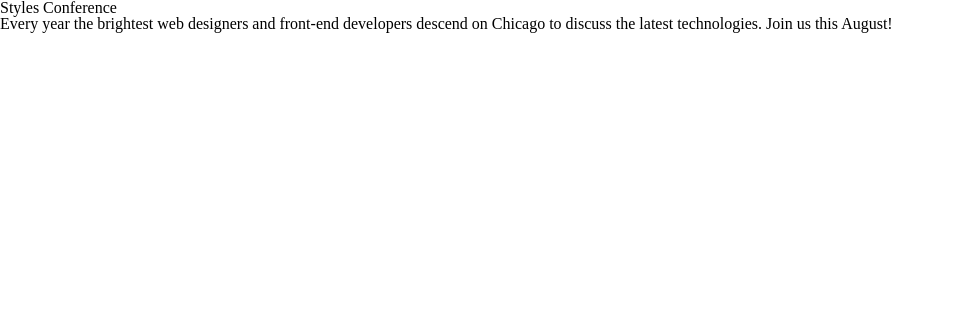
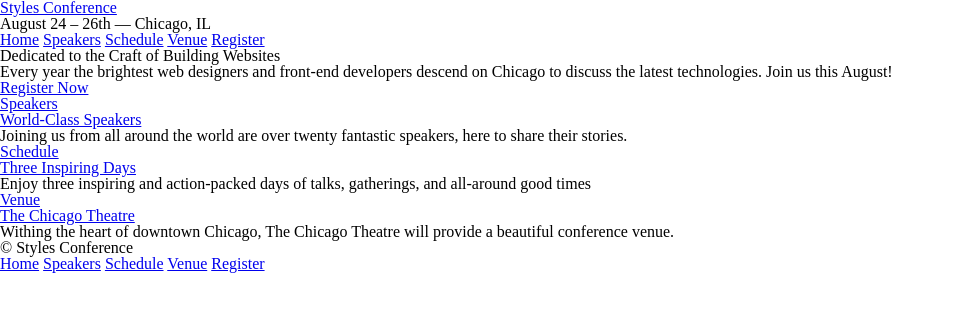
Before and after one commit to Mood93/styles-conference, a plain HTML site: page index.html in a window 1280 px wide. Shown: the whole page, without its empty margins (0-954 px from the left). Drawn offline with Linux system fonts and the light colour scheme.

Commit message:
L2
Add Header
Add Navbar
Add Sections
Add Footer
Add pages

```diff
--- a/index.html
+++ b/index.html
@@ -6,7 +6,62 @@
         <link rel="stylesheet" href="assets/stylesheets/main.css">
     </head>
     <body>
-        <h1>Styles Conference</h1>
-          <p>Every year the brightest web designers and front-end developers descend on Chicago to discuss the latest technologies. Join us this August!</p>
+        <header>
+            <h1>
+                <a href="index.html">Styles Conference</a>
+            </h1>
+            <h3>August 24 &ndash; 26th &mdash; Chicago, IL</h3>
+
+            <nav>
+                <a href="index.html">Home</a>
+                <a href="speakers.html">Speakers</a>
+                <a href="schedule.html">Schedule</a>
+                <a href="venue.html">Venue</a>
+                <a href="register.html">Register</a>
+            </nav>
+        </header>
+
+        <section>
+            <h2>Dedicated to the Craft of Building Websites</h2>
+            <p>Every year the brightest web designers and front-end developers descend on Chicago to discuss the latest technologies. Join us this August!</p>
+            <a href="register.html">Register Now</a>
+        </section>
+
+        <section>
+            <a href="speakers.html">
+                <h5>Speakers</h5>
+                <h3>World-Class Speakers</h3>
+            </a>
+            <p>Joining us from all around the world are over twenty fantastic speakers, here to share their stories.</p>
+        </section>
+
+        <section>
+            <a href="schedule.html">
+                <h5>Schedule</h5>
+                <h3>Three Inspiring Days</h3>
+            </a>
+            <p>Enjoy three inspiring and action-packed days of talks, gatherings, and all-around good times</p>
+        </section>
+
+        <section>
+            <a href="venue.html">
+                <h5>Venue</h5>
+                <h3>The Chicago Theatre</h3>
+            </a>
+            <p>Withing the heart of downtown Chicago, The Chicago Theatre will provide a beautiful conference venue.</p>
+        </section>
+
+        <footer>
+            <small>&copy; Styles Conference</small>
+
+            <nav>
+                <a href="index.html">Home</a>
+                <a href="speakers.html">Speakers</a>
+                <a href="schedule.html">Schedule</a>
+                <a href="venue.html">Venue</a>
+                <a href="register.html">Register</a>
+            </nav>
+        </footer>
+
     </body>
 </html>
```
Also changed, not shown: register.html (added, +37 -0 lines), schedule.html (added, +37 -0 lines), speakers.html (added, +37 -0 lines), venue.html (added, +37 -0 lines).
